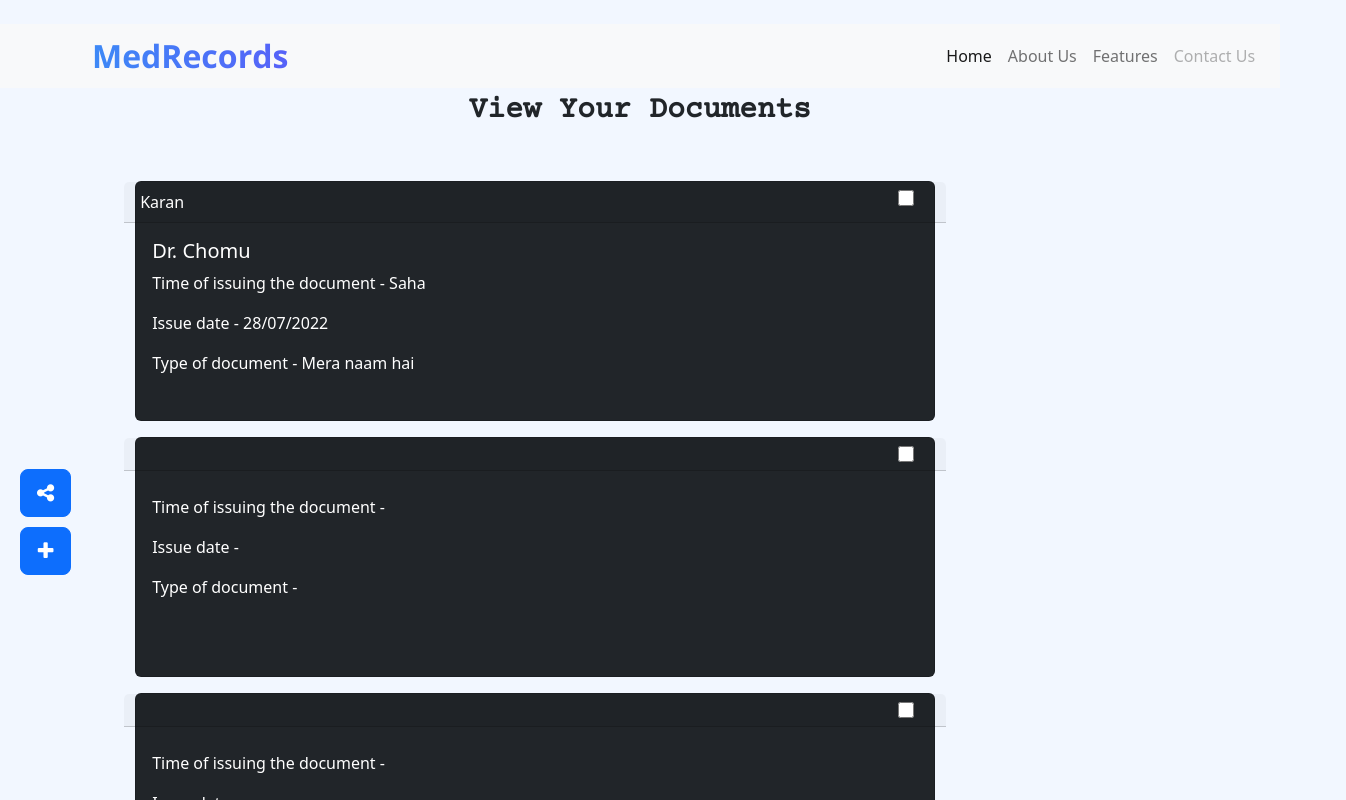
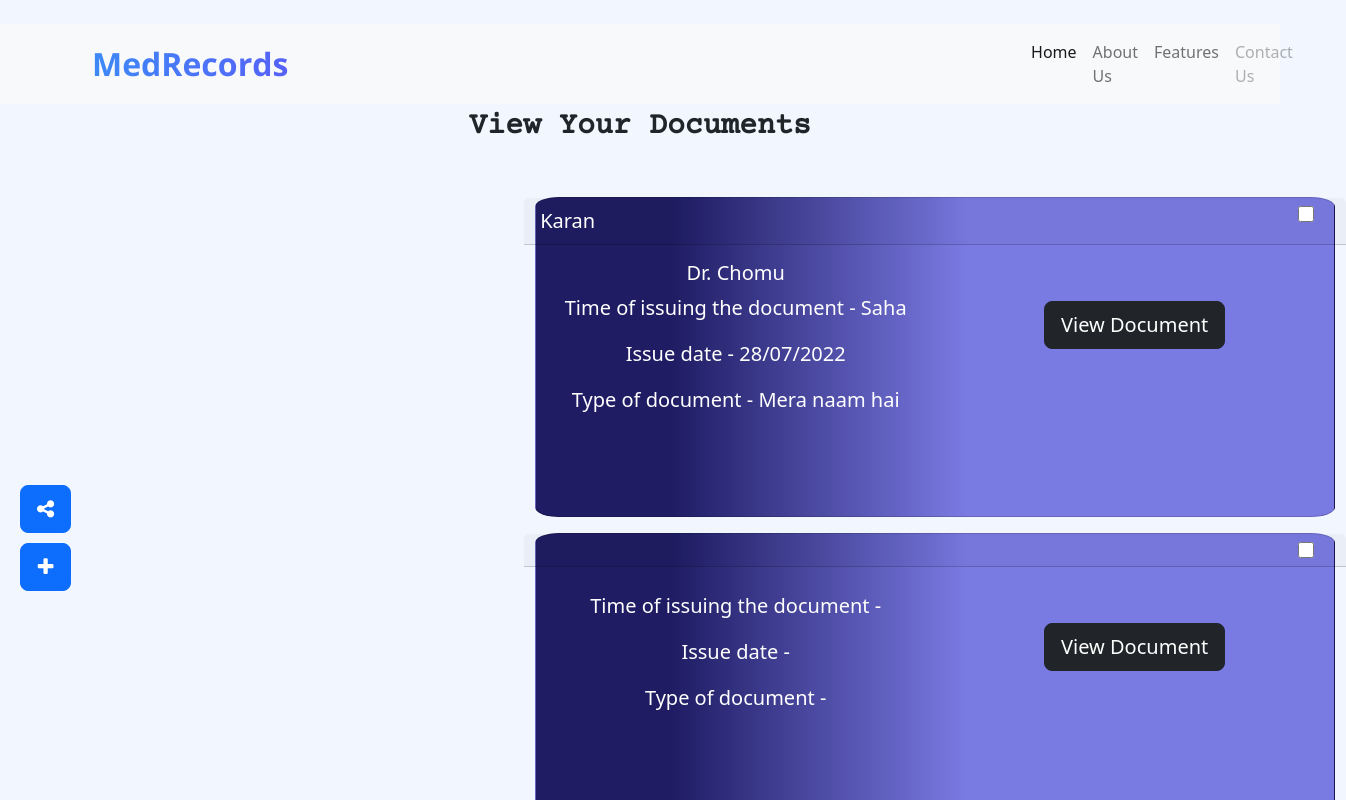
Before and after one commit to KaranjitSaha/Medical-App, a React (Create React App) app in the folder med-records/: page /showDocs in a window 1280 px wide. Shown: the top 800 px of the page, 1346 px wide, since content can reach past the window. Built offline with nearby package versions, Linux system fonts and the light colour scheme; a web font is replaced by a local one.

Commit message:
edited .css files

```diff
--- a/med-records/src/components/Card.jsx
+++ b/med-records/src/components/Card.jsx
@@ -1,18 +1,27 @@
+import { Button } from "bootstrap";
 import React from "react";
-
+import './card.css';
 const Card = (props) => {
     return (
-        <div class="card text-bg-dark mb-3" style={{ "width": "50rem", "height": "15rem" }}>
+        <div class="card text-bg-dark mb-3 " style={{ fontSize: 20 }}>
             <div class='row'>
-                <div class="card-header">{props.name} <input type='checkbox' style={{"float":"right","marginRight":"1rem","width":"1rem", "height":"1rem", "background-color":"green"}}></input></div>
+                <div class="card-header">{props.name} <input type='checkbox' style={{ "float": "right", "marginRight": "1rem", "width": "1rem", "height": "1rem" }}></input></div>
 
             </div>
-
-            <div class="card-body">
-                <h5 class="card-title">{props.doctorName}</h5>
-                <p class="card-text">Time of issuing the document - {props.time}</p>
-                <p class="card-text">Issue date - {props.issue}</p>
-                <p class="card-text">Type of document - {props.typeofdoc}</p>
+            <div class="container text-center">
+                <div class="row">
+                    <div class="col">
+                        <div class="card-body">
+                            <h5 class="card-title">{props.doctorName}</h5>
+                            <p class="card-text">Time of issuing the document - {props.time}</p>
+                            <p class="card-text">Issue date - {props.issue}</p>
+                            <p class="card-text">Type of document - {props.typeofdoc}</p>
+                        </div>
+                    </div>
+                    <div class="col">
+                        <button class="btn btn-dark btn-lg" style={{marginTop:"15%"}}>View Document</button>
+                    </div>
+                </div>
             </div>
         </div>
     )
--- a/med-records/src/components/Navbar.jsx
+++ b/med-records/src/components/Navbar.jsx
@@ -17,7 +17,7 @@ const Navbar = ()=>{
             <span class="navbar-toggler-icon"></span>
           </button>
           <div class="collapse navbar-collapse" id="navbarNavAltMarkup">
-            <div class="navbar-nav" style={{ marginLeft: 650 }}>
+            <div class="navbar-nav" style={{ "marginLeft":"75%" }}>
               <a class="nav-link active" aria-current="page" href="/homepage" >
                 Home
               </a>
--- /dev/null
+++ b/med-records/src/components/card.css
@@ -0,0 +1,11 @@
+.card {
+    background: rgb(30, 25, 121);
+    background: linear-gradient(90deg, rgba(30, 25, 121, 0.7287289915966386) 17%, rgba(122, 122, 227, 1) 54%);
+    width: 50rem;
+    height: 20rem;
+    margin-left: 25rem;
+    border-radius: 3%;
+    /* perspective: 1px;  */
+    /* align-content: center; */
+
+}
```
